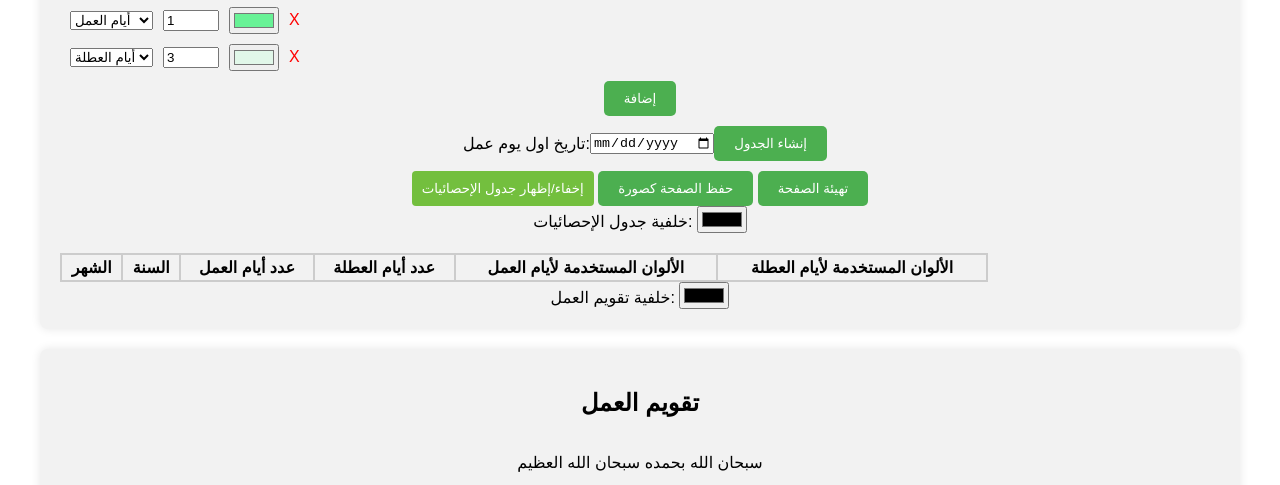
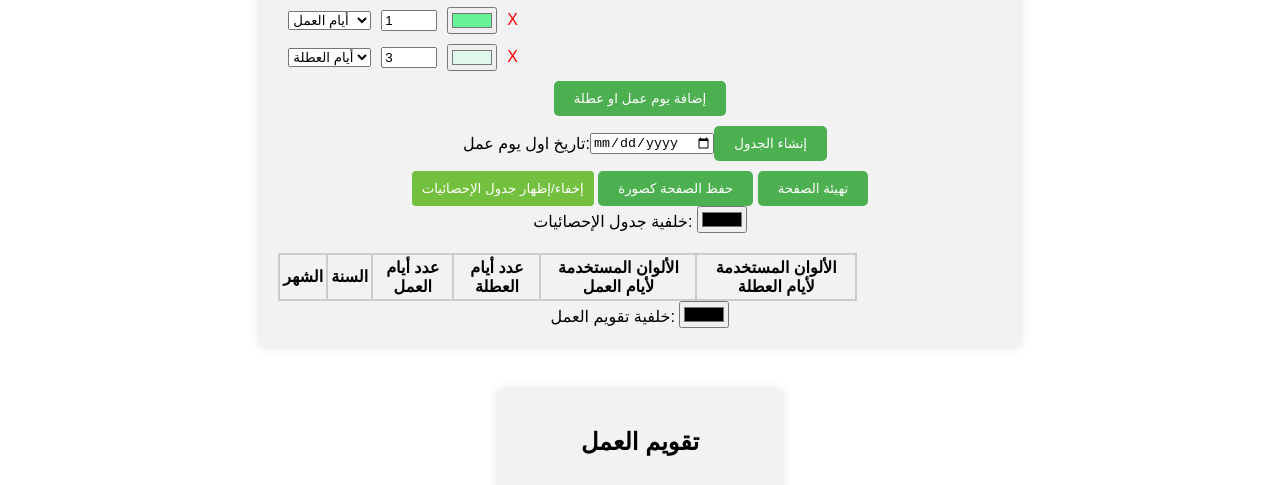
Before and after one commit to 3mero/work, a plain HTML site: page index.html in a window 1280 px wide. Shown: the part 204-689 px from the top of the page. Drawn offline with nearby package versions, Linux system fonts and the light colour scheme.

Commit message:
Update index.html

```diff
--- a/index.html
+++ b/index.html
@@ -269,7 +269,7 @@
 </head>
 
 <body>
-    <div class="container">
+
         <div class="shift-schedule">
             <div id="current-date"></div>
             <h2>جدول العمل</h2>
@@ -291,6 +291,7 @@
                     <input type="color" class="day-color" value="#68f296">
                     <span class="remove-item">X</span>
                 </div>
+
                 <div class="schedule-item">
                     <select class="day-type">
                         <option value="work">أيام العمل</option>
@@ -300,8 +301,8 @@
                     <input type="color" class="day-color" value="#e1f7e9">
                     <span class="remove-item">X</span>
                 </div>
-            </div>
-            <button id="add-schedule-item">إضافة</button>
+             </div>
+            <button id="add-schedule-item">إضافة يوم عمل او عطلة</button>
             <div class="calendar-control">
                 <label for="start-date">تاريخ اول يوم عمل:</label>
                 <input type="date" id="start-date">
```
